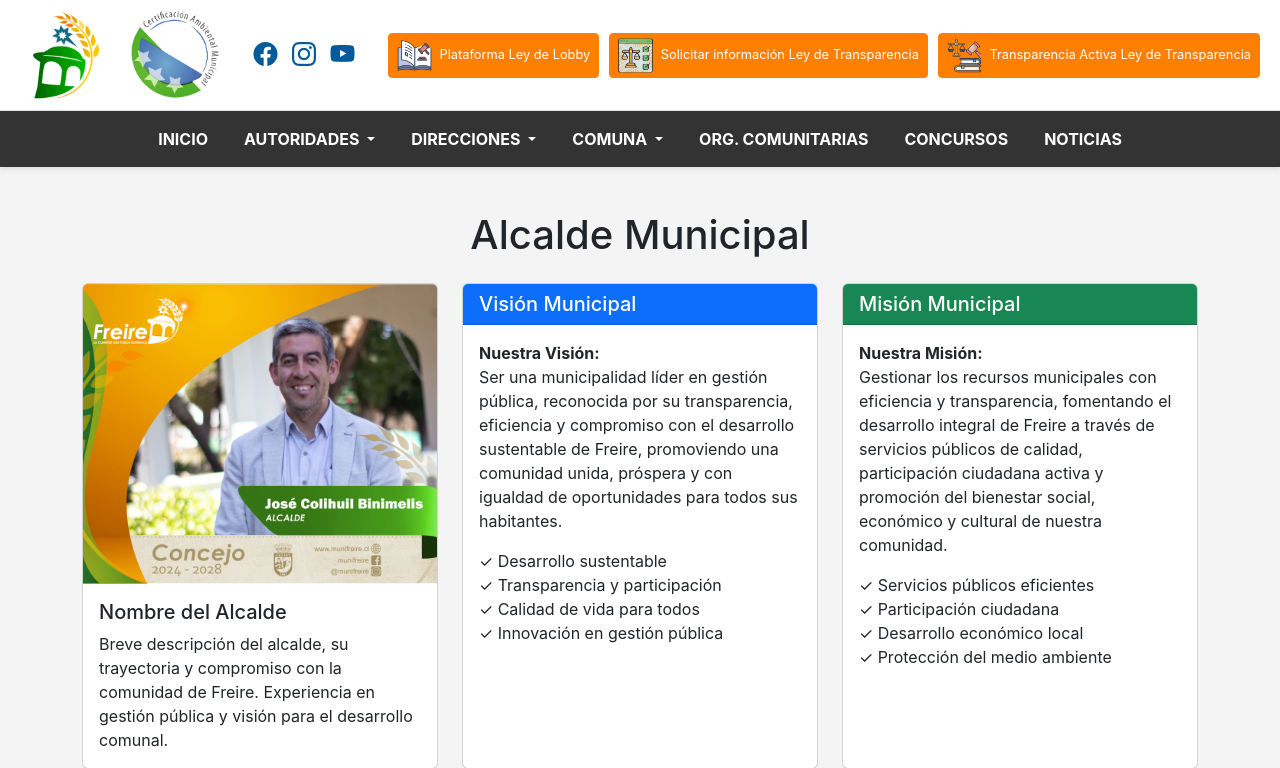
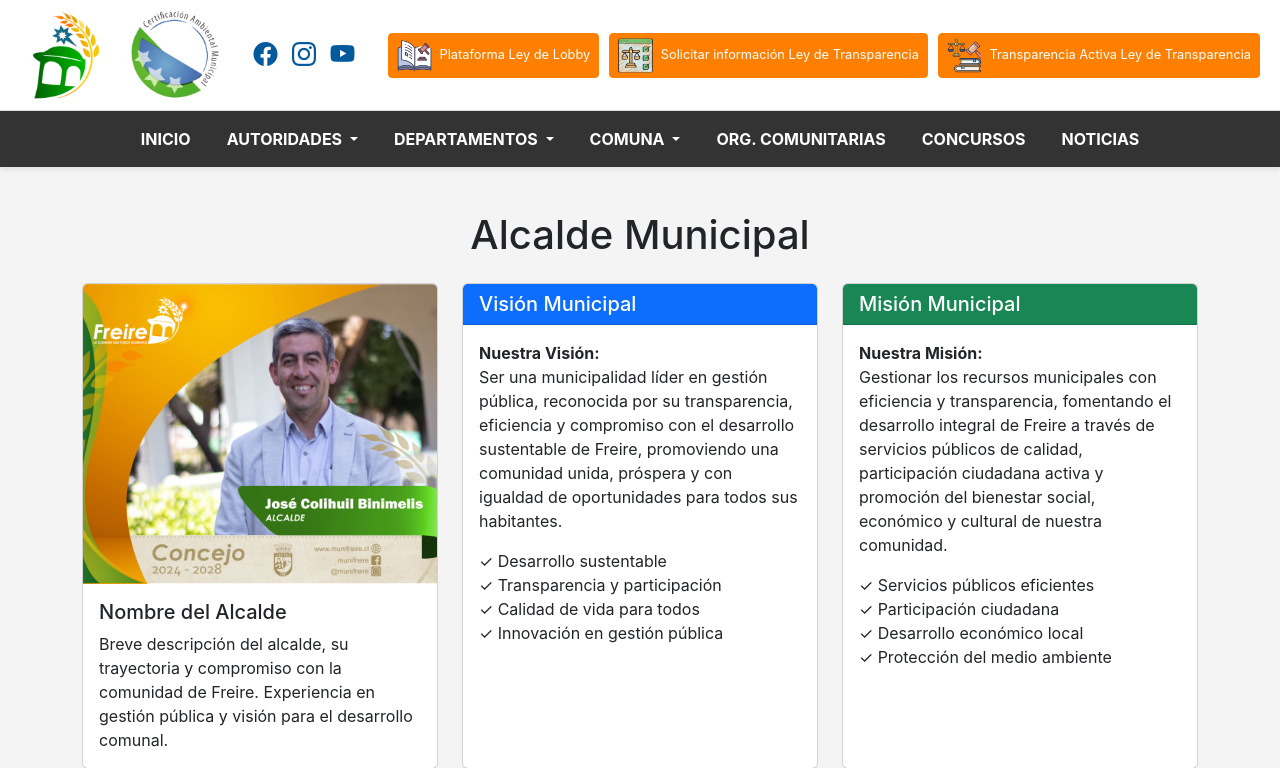
Before and after one commit to simsimi2143/Landing_page_flask, a Flask app: page /alcalde in a window 1280 px wide. Shown: the top 768 px of the page. Run offline with Flask 3, Linux system fonts and the light colour scheme.

Commit message:
update de header

```diff
--- a/app/templates/layout.html
+++ b/app/templates/layout.html
@@ -101,10 +101,9 @@
                             <li class="nav-item dropdown">
                                 <a class="nav-link dropdown-toggle" href="#" id="navbarDropdownDirecciones"
                                     role="button" data-bs-toggle="dropdown" aria-expanded="false">
-                                    DIRECCIONES
+                                    DEPARTAMENTOS
                                 </a>
                                 <ul class="dropdown-menu" aria-labelledby="navbarDropdownDirecciones">
-                                    <li><a class="dropdown-item" href="#">Departamentos</a></li>
                                     <li><a class="dropdown-item" href="#">Tránsito</a></li>
                                     <li>
                                         <a class="dropdown-item" href="#">Rentas y Patentes</a>
```
